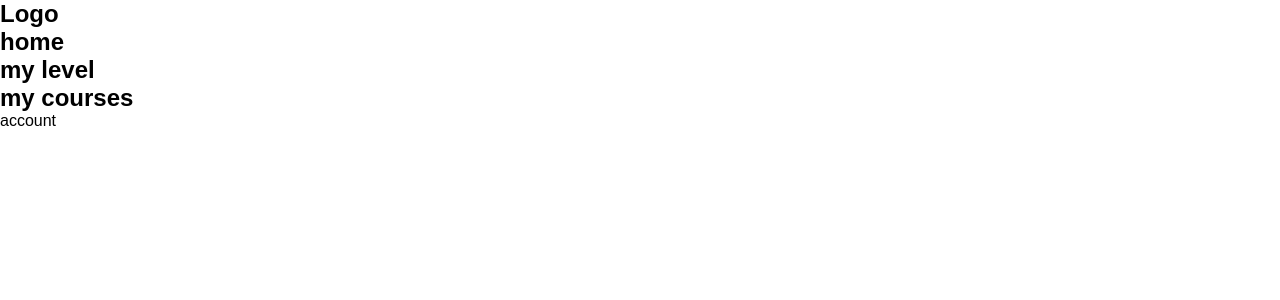
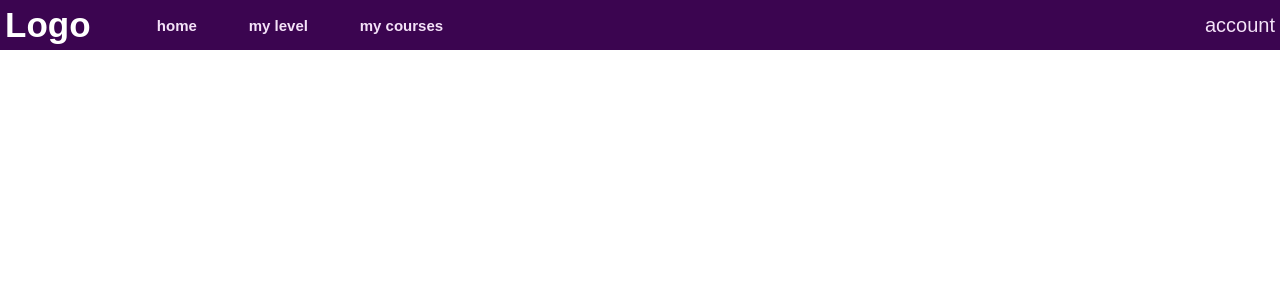
Before and after one commit to lam-garr/Language-App, a React (Create React App) app in the folder client/: page / in a window 1280 px wide. Shown: the top 300 px of the page. Built offline with nearby package versions, Linux system fonts and the light colour scheme.

Commit message:
Add styling to Nav component

```diff
--- a/client/src/styles/NavComponent.css
+++ b/client/src/styles/NavComponent.css
@@ -0,0 +1,60 @@
+.nav-content{
+    z-index: 50;
+    height: 60px;
+    max-height: 150px;
+    position: sticky;
+    top: 0;
+    width: 100%;
+}
+
+.nav-container{
+    display: flex;
+    justify-content: space-between;
+    align-items: center;
+    background-color: rgb(59, 5, 80);
+}
+
+.nav-left {
+    display: flex;
+    flex-direction: row;
+    align-items: center;
+    justify-content: space-between;
+    width: 500px;
+}
+
+.nav-left-logo {
+    width: 100px;
+    padding: 5px;
+}
+
+.nav-left-logo h1 {
+    color: white;
+    font-size: 35px;
+}
+
+.nav-left-content {
+    display: flex;
+    flex-direction: row;
+    align-items: center;
+    justify-content: space-evenly;
+    width: 400px;
+    padding: 5px;
+}
+
+.nav-left-content h2 {
+    color: rgb(244, 226, 248);
+    font-size: 15px;
+}
+
+.nav-right {
+    display: flex;
+    flex-direction: row;
+    justify-content: center;
+    align-items: center;
+}
+
+.nav-right {
+    padding: 5px;
+    color: rgb(244, 226, 248);
+    font-size: 20px;
+}
```
